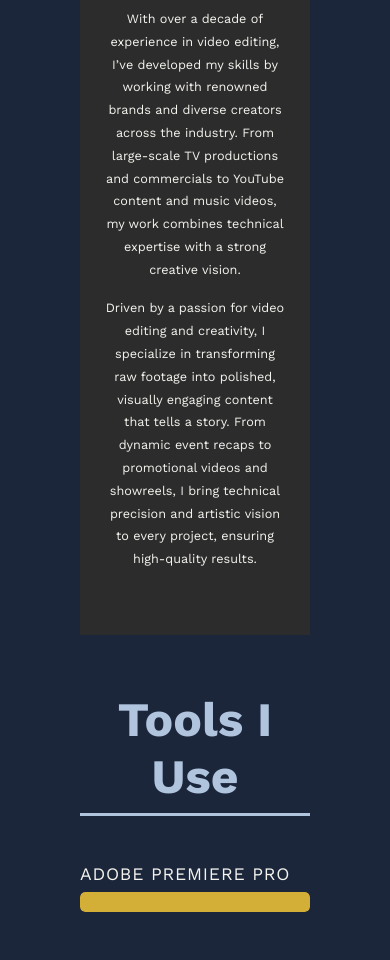
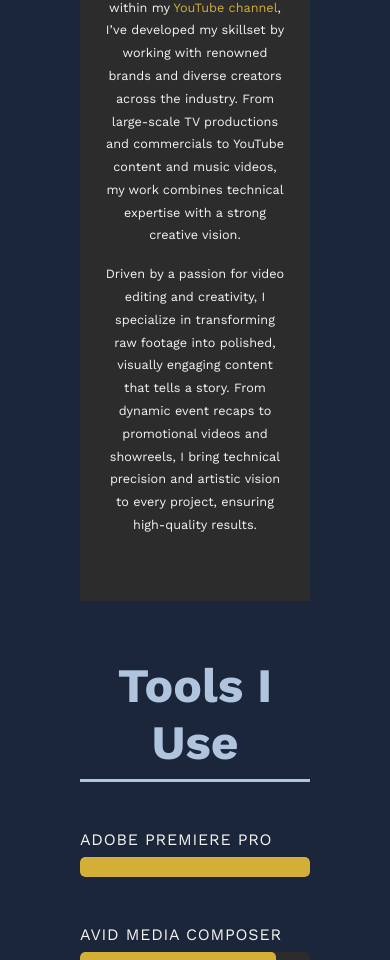
Before and after one commit to afra50/Pokorski-Bartek, a React app: page /about in a window 390 px wide. Shown: the part 1040-2000 px from the top of the page. Built offline with nearby package versions, Linux system fonts and the light colour scheme.

Commit message:
about page poprawki

```diff
--- a/src/components/Header.js
+++ b/src/components/Header.js
@@ -42,7 +42,7 @@ function Header() {
         </li>
         <li className="menu-item">
           <NavLink
-            to="/youtube"
+            to="/on-youtube"
             className={({ isActive }) => (isActive ? "active" : "")}
           >
             On YouTube
--- a/src/components/pages/AboutPage.js
+++ b/src/components/pages/AboutPage.js
@@ -1,4 +1,5 @@
 import React, { useRef, useState, useEffect } from "react";
+import { Link } from "react-router-dom";
 import "../../styles/pages/AboutPage.scss";
 import bartekzdjecie from "../../assets/bartek.jpg";
 
@@ -38,10 +39,11 @@ function AboutPage() {
     <section id="about-page">
       <div className="about-hero">
         <div className="hero-text">
-          <h1>How I became a creative video editor</h1>
+          <h1>How I became a multifaceted editor</h1>
           <p>
-            With over a decade of experience in video editing, I’ve developed my
-            skills by working with renowned brands and diverse creators across
+            With over a decade of experience in video editing within my{" "}
+            <Link to="/on-youtube">YouTube channel</Link>, I’ve developed my
+            skillset by working with renowned brands and diverse creators across
             the industry. From large-scale TV productions and commercials to
             YouTube content and music videos, my work combines technical
             expertise with a strong creative vision.
--- a/src/styles/pages/AboutPage.scss
+++ b/src/styles/pages/AboutPage.scss
@@ -29,6 +29,11 @@
                 line-height: 1.8;
                 color: $color-text;
                 margin-bottom: 1rem;
+
+                a {
+                    color: $color-accent-gold;
+                    text-decoration: none;
+                }
             }
         }
 
@@ -69,12 +74,12 @@
             justify-content: center;
             font-family: $font-body;
             text-transform: uppercase;
-            font-size: 1.1rem;
+            font-size: 0.9rem;
 
             li {
-                flex: 1 1 calc(33.333% - 1.5rem);
-                max-width: 300px;
-                min-width: 200px;
+                flex: 1 1 calc(25% - 1.5rem);
+                max-width: 20vw;
+                min-width: 10vw;
                 margin-bottom: 1.5rem;
                 letter-spacing: 0.05rem;
                 color: $color-text;
@@ -254,5 +259,34 @@
                 font-size: 1.5vh;
             }
         }
+
+        .programs-section {
+
+            ul {
+                font-size: 0.7rem;
+
+                li {
+                    flex: 1 1 calc(33.333% - 1.5rem);
+                    max-width: 30vw;
+                    min-width: 20vw;
+                }
+            }
+        }
     }
 }
+
+@media (max-width: 767px) {
+    #about-page {
+        .programs-section {
+            ul {
+                font-size: 1rem;
+
+                li {
+                    flex: 1 1 calc(50% - 1.5rem);
+                    max-width: 60vw;
+                    min-width: 30vw;
+                }
+            }
+        }
+    }
+}
```
Also changed, not shown: build/asset-manifest.json, build/index.html, build/static/js/main.b2a9b1ed.js.LICENSE.txt (renamed from build/static/js/main.d9f2a708.js.LICENSE.txt), 9 other files.
